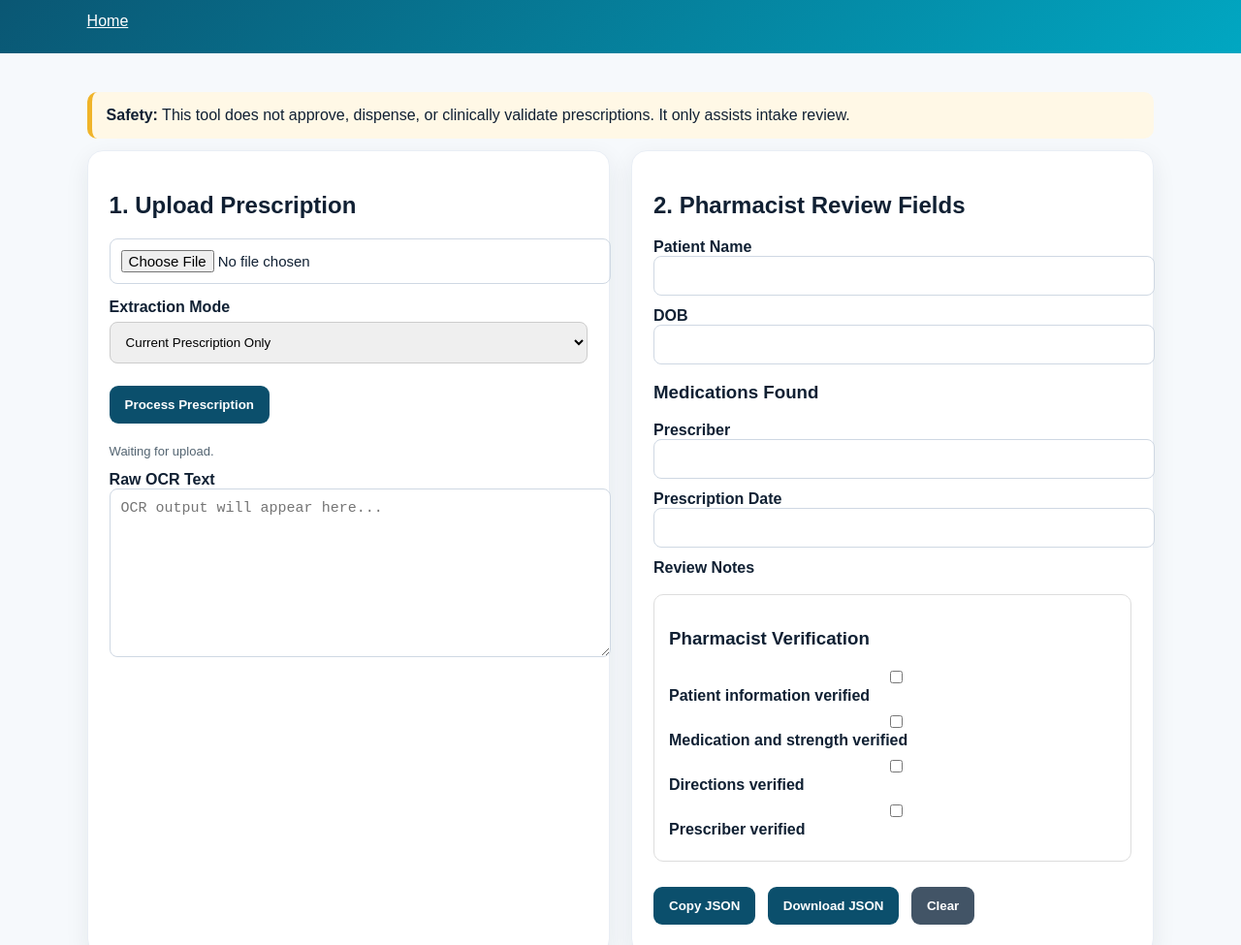
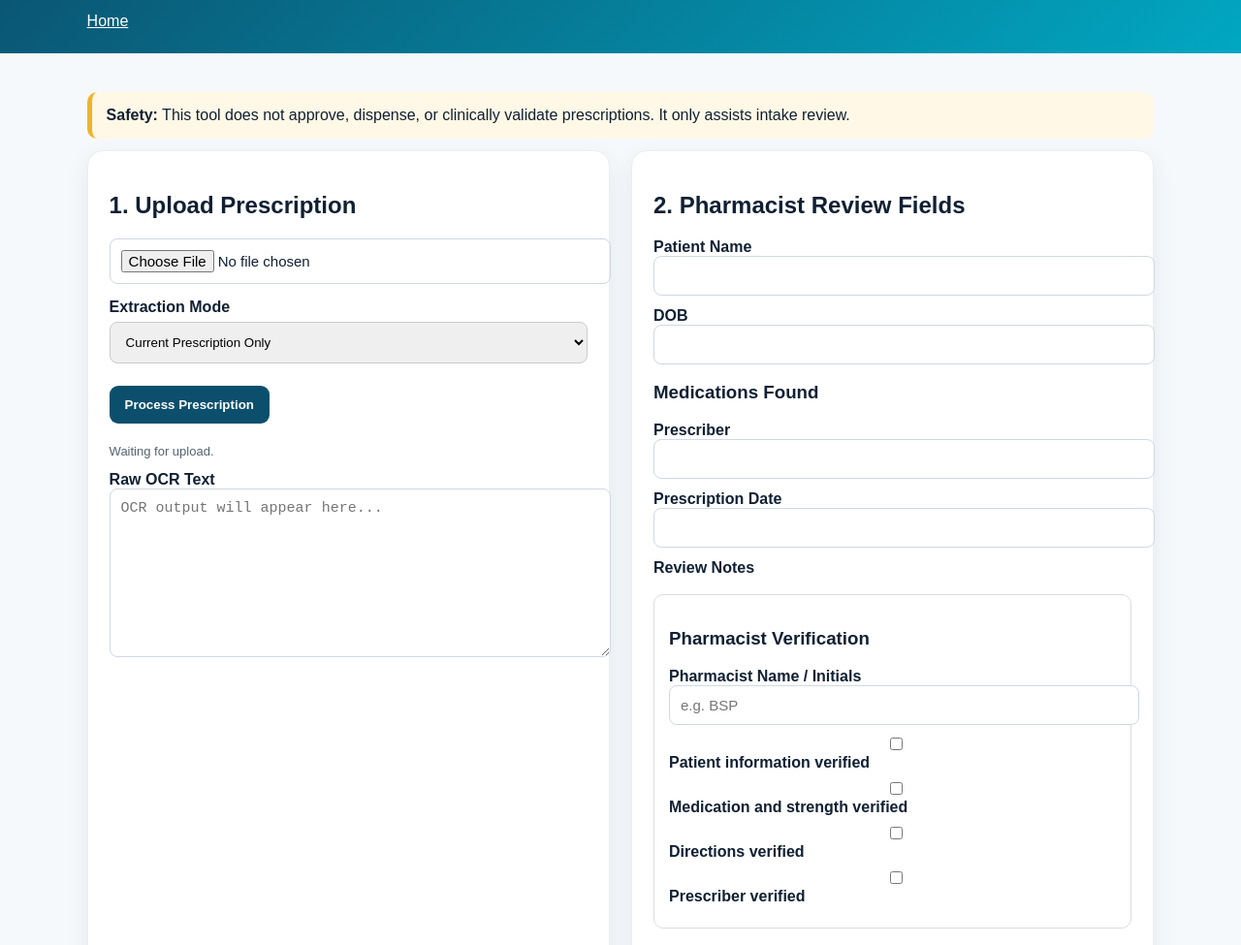
Before and after one commit to sumanpharma91-glitch/rxvisionai, a website: page mvp.html in a window 1280 px wide. Shown: the part 125-1100 px from the top of the page at 97% size. Drawn offline with Linux system fonts and the light colour scheme.

Commit message:
Update mvp.html

```diff
--- a/mvp.html
+++ b/mvp.html
@@ -43,7 +43,10 @@ body{font-family:Arial,Helvetica,sans-serif;background:#f6f9fc;color:#102033;mar
   <ul id="reviewNotesList"></ul>
  <div style="margin:18px 0;padding:15px;border:1px solid #ddd;border-radius:10px;">
   <h3>Pharmacist Verification</h3>
-
+<div class="field">
+  <label>Pharmacist Name / Initials</label>
+  <input id="pharmacistName" placeholder="e.g. BSP">
+</div>
   <label style="display:block;margin:8px 0;">
     <input type="checkbox" id="verifyPatient">
     Patient information verified
@@ -154,6 +157,7 @@ createdAt: window.currentExtractionCreatedAt || (window.currentExtractionCreated
     confidenceFlags: flags,
     reviewNotes:window.latestReviewNotes||[],
    pharmacistVerification: {
+    pharmacistName: document.getElementById('pharmacistName')?.value.trim() || null,
   patientVerified: document.getElementById('verifyPatient').checked,
   medicationVerified: document.getElementById('verifyMedication').checked,
   directionsVerified: document.getElementById('verifyDirections').checked,
```
